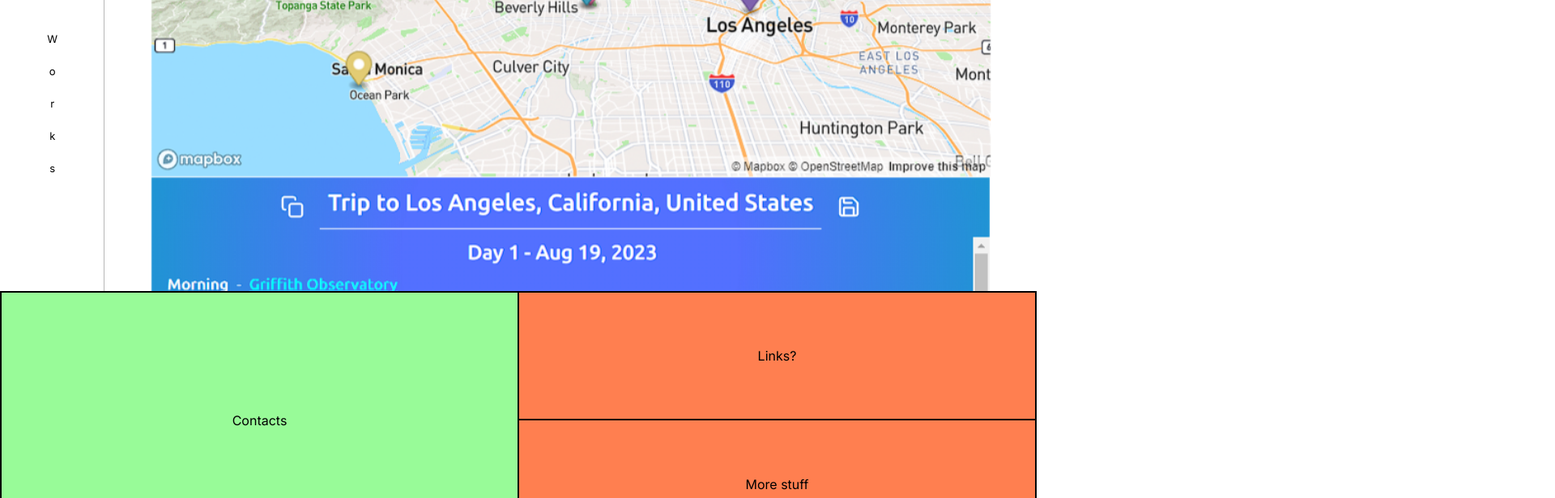
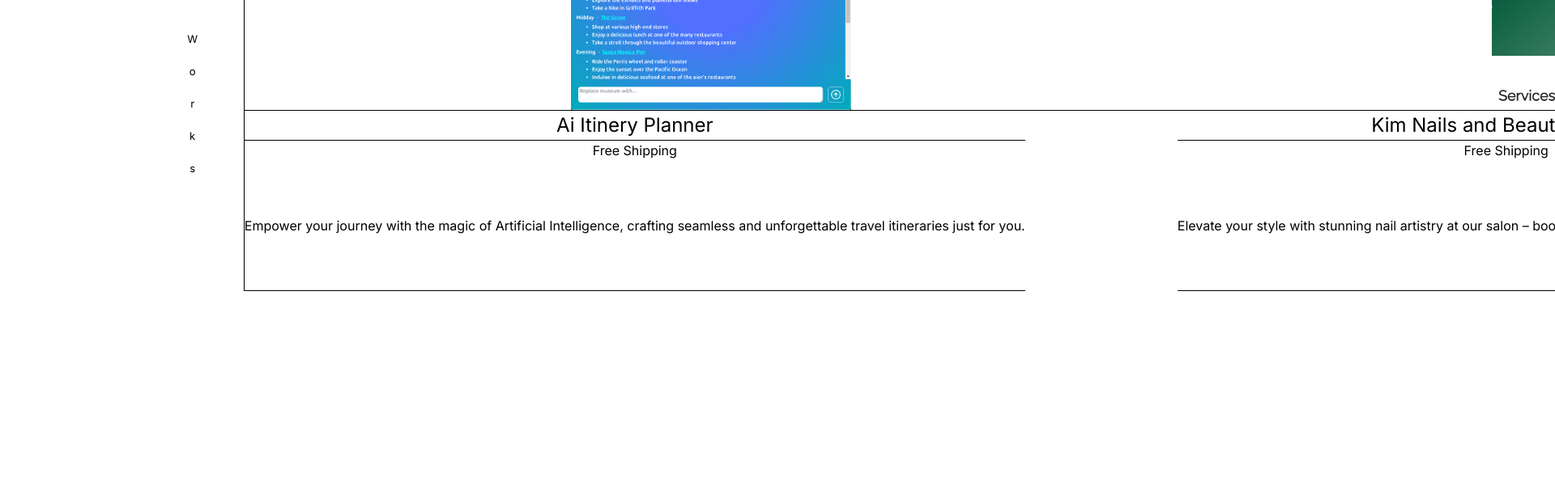
Before and after one commit to lam-tu-tr/Frontend-times, a Next.js app: page / in a window 1280 px wide. Shown: the part 1480-2096 px from the top of the page at 81% size, 1920 px wide, since content can reach past the window. After the commit the page ends 1840 px from the top, so only its background shows below. Built offline with nearby package versions, Linux system fonts and the light colour scheme.

Commit message:
Preliminary grid layout setup

```diff
--- a/app/components/Works/Works.module.scss
+++ b/app/components/Works/Works.module.scss
@@ -26,7 +26,7 @@
     //* =============================================
     height: 100%;
     width: 90%;
-    border-left: 1px solid #b7b7b7;
+    border-left: 1px solid black;
 
     li {
       @include mixins.flex(column, center, center, center);
@@ -40,7 +40,7 @@
         padding: 3rem;
         position: relative;
         width: 90%;
-        aspect-ratio: 1/1;
+        // aspect-ratio: 1/1;
         object-fit: contain;
       }
       div:last-child {
@@ -48,16 +48,16 @@
         flex-direction: row;
 
         flex-basis: 40%;
-        border-top: 1px solid #b7b7b7;
+        border-top: 1px solid black;
         h3 {
           font-size: var(--font-size-large);
-          border-bottom: 1px solid #b7b7b7;
+          border-bottom: 1px solid black;
         }
         article {
           display: flex;
           flex-direction: column;
           justify-content: flex-start;
-          border-bottom: 1px solid #b7b7b7;
+          border-bottom: 1px solid black;
           h3 {
             text-align: center;
           }
@@ -73,7 +73,7 @@
           flex-basis: 10%;
           writing-mode: vertical-lr;
           text-orientation: upright;
-          border-left: 1px solid #b7b7b7;
+          border-left: 1px solid black;
           @include mixins.flex(row, flex-end, center, center);
         }
       }
--- a/app/globals.scss
+++ b/app/globals.scss
@@ -25,6 +25,7 @@
   box-sizing: border-box;
   font-size: var(--font-size-medium);
 }
+
 /* screens: {
 
   'xxsm': '280px',
@@ -66,3 +67,14 @@ body {
     )
     rgb(var(--background-start-rgb));
 } */
+
+body {
+  display: grid;
+  grid-template-columns: repeat(6, 1fr);
+  grid-template-rows: auto;
+  grid-area: "nav nav nav nav nav nav" "intro intro intro works works works"
+    "intro intro intro works works works" "about about about works works works"
+    "contact contact other other other other"
+    "contact contact footer footer footer footer"
+    "footer footer footer footer footer footer";
+}
```
